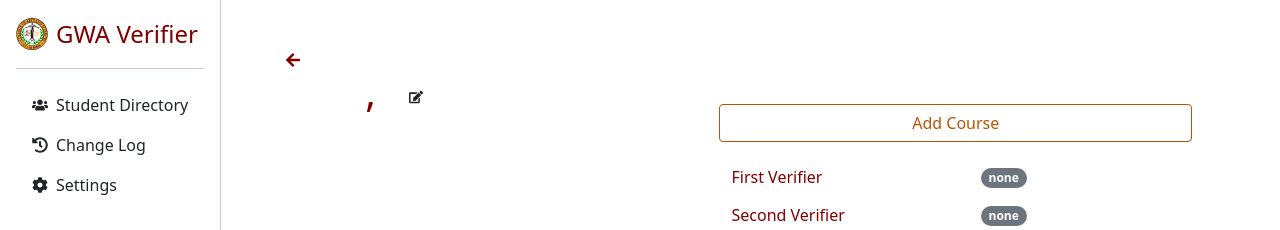
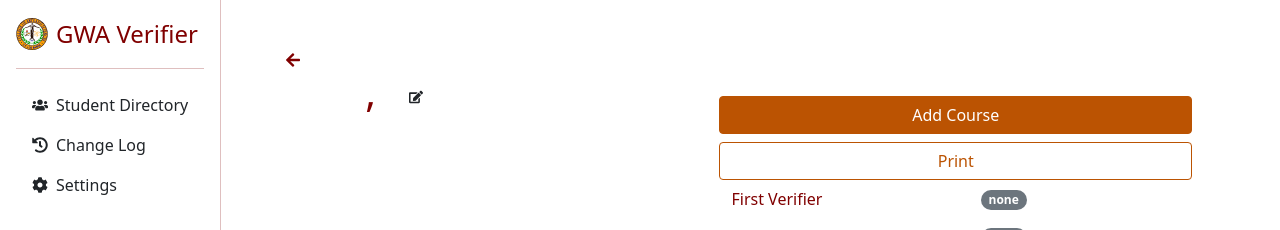
Before and after one commit to MicDalangin51/CMSC128_c4l, a React (Vite) app in the folder frontend/: page /student/1 in a window 1280 px wide. Shown: the top 230 px of the page. Built offline with nearby package versions, Linux system fonts and the light colour scheme; no server answers.

Commit message:
Implement student pdf printing

```diff
--- a/frontend/src/pages/StudentRecord.jsx
+++ b/frontend/src/pages/StudentRecord.jsx
@@ -1,5 +1,6 @@
-import { useEffect, useState } from "react";
+import { useEffect, useState, useRef } from "react";
 import { useParams } from "react-router-dom";
+import ReactToPrint from "react-to-print";
 
 import {
   DashboardLayout,
@@ -12,6 +13,7 @@ import {
   DeleteCourseModal,
   EditStudentSummaryModal,
 } from "/src/components";
+import { StudentPdf } from "/src/pages";
 import { FaArrowLeft, FaPlus, FaEdit } from "react-icons/fa";
 import { BsCalendarCheckFill, BsCalendarXFill } from "react-icons/bs";
 import { RiDeleteBin2Fill } from "react-icons/ri";
@@ -196,6 +198,8 @@ const StudentRecord = () => {
   //adding rows with semester and acad year
   const [showEditStudentSummary, setShowEditStudentSummary] = useState(false);
   const handleShowEditStudentSummary = () => setShowEditStudentSummary(true);
+
+  const studentPdfRef = useRef();
 
   return (
     <DashboardLayout>
@@ -557,10 +561,19 @@ const StudentRecord = () => {
         </Col>
 
         <Col className="flex-fill m-5">
-          <Row className="my-3">
-            <Button variant="outline-primary" onClick={handleShowAddCourse2}>
+          <Row className="my-2">
+            <Button variant="primary" onClick={handleShowAddCourse2}>
               Add Course
             </Button>
+          </Row>
+          <Row>
+            <ReactToPrint
+              trigger={() => <Button variant="outline-primary">Print</Button>}
+              content={() => studentPdfRef.current}
+            />
+            <div className="d-none">
+              <StudentPdf ref={studentPdfRef} />
+            </div>
           </Row>
           <Row className="my-auto">
             <Col className="my-auto">First Verifier</Col>
```
